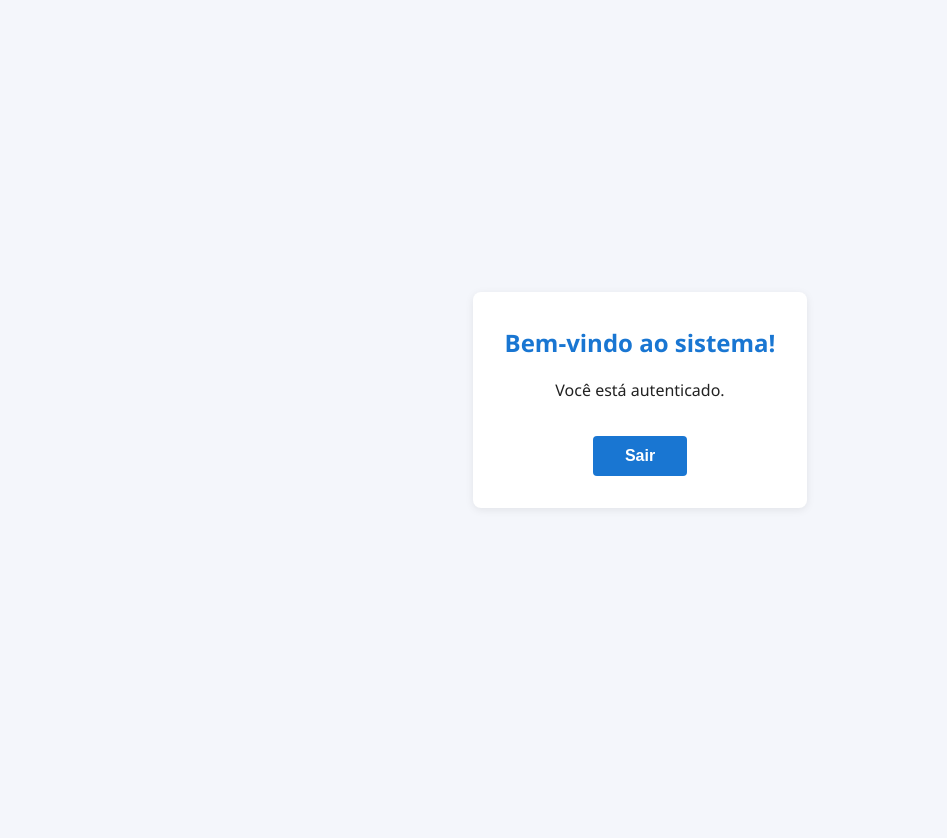
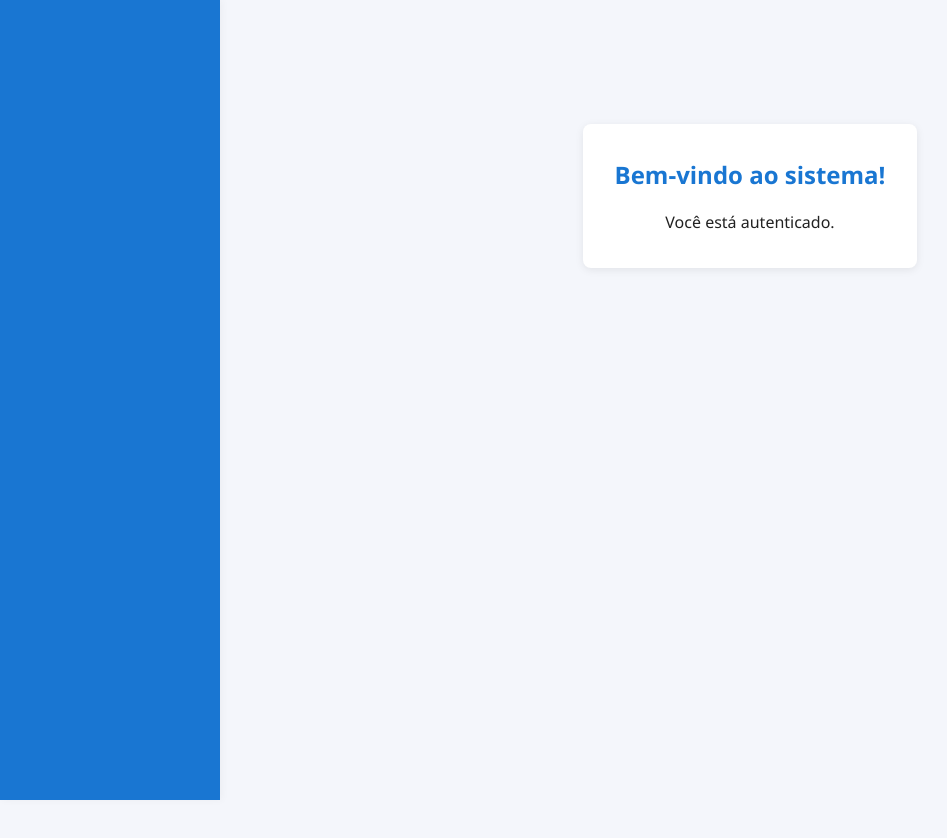
Before and after one commit to niceusts/ApiAgendamento, a Vue app in the folder frontend/frontend-app/: page /dashboard in a window 1280 px wide. Shown: the top 838 px of the page, without its empty margins (0-947 px from the left). Before the commit the page ends 800 px from the top, so only its background shows below. Built offline with nearby package versions, Linux system fonts and the light colour scheme; sample sign-in values are in the browser's storage; the HTML template or start-up script is replaced by a standard one.

Commit message:
feat: sidebar funcionando com tipo de usuario

```diff
--- a/frontend/frontend-app/src/components/forms/LoginForm.vue
+++ b/frontend/frontend-app/src/components/forms/LoginForm.vue
@@ -34,10 +34,17 @@ const handleLogin = async () => {
       email: email.value,
       senha: password.value,
     })
-  // Armazena o token JWT
-  localStorage.setItem('token', response.data.token)
-  // Redireciona para a dashboard
-  window.location.href = '/dashboard'
+    // Armazena o token JWT
+    localStorage.setItem('token', response.data.token)
+    // Armazena o tipo de usuário
+    localStorage.setItem('tipo', response.data.tipo)
+    // Armazena o nome do usuário (médico ou paciente)
+    localStorage.setItem('nome', response.data.nome)
+    console.log('Nome do usuário armazenado:', response.data.nome)
+    // Redireciona para a dashboard
+    window.location.href = '/dashboard'
+
+
   // eslint-disable-next-line @typescript-eslint/no-explicit-any
   } catch (err: any) {
     error.value = err.response?.data?.message
--- /dev/null
+++ b/frontend/frontend-app/src/components/layout/Sidebar.vue
@@ -0,0 +1,118 @@
+<!-- eslint-disable vue/multi-word-component-names -->
+<template>
+  <aside class="sidebar">
+    <nav>
+      <ul>
+        <template v-if="tipoUsuario === 'medico'">
+          <div>
+            <div class="sidebar-nome">{{ nomeUsuario }}</div>
+            <div class="sidebar-tipo">{{ tipoUsuario }}</div>
+            <li><router-link to="/dashboard">Dashboard</router-link></li>
+            <li><router-link to="/">Meus Agendamentos</router-link></li>
+            <li><router-link to="/">Meus Pacientes</router-link></li>
+          </div>
+          <button @click="logout">Sair</button>
+        </template>
+        <template v-else-if="tipoUsuario === 'paciente'">
+          <div class="sidebar-nome">{{ nomeUsuario }}</div>
+          <div class="sidebar-tipo">{{ tipoUsuario }}</div>
+          <li><router-link to="/dashboard">Dashboard</router-link></li>
+          <li><router-link to="/">Horários Disponiveis</router-link></li>
+          <li><router-link to="/">Meus Agendamentos</router-link></li>
+          <button @click="logout">Sair</button>
+        </template>
+      </ul>
+    </nav>
+  </aside>
+</template>
+
+<script setup lang="ts">
+import { ref, onMounted } from 'vue'
+import { useRouter } from 'vue-router'
+
+const router = useRouter()
+
+function logout() {
+  localStorage.removeItem('token')
+  localStorage.removeItem('nome')
+  localStorage.removeItem('medicoId')
+  router.push({ name: 'login' })
+}
+const tipoUsuario = ref('')
+const nomeUsuario = ref('')
+
+
+onMounted(() => {
+  tipoUsuario.value = localStorage.getItem('tipo') || ''
+  nomeUsuario.value = localStorage.getItem('nome') || ''
+})
+</script>
+
+<style scoped>
+.sidebar-nome {
+  font-size: 1.1rem;
+  font-weight: bold;
+  color: #fff;
+  text-align: center;
+}
+.sidebar-tipo {
+  font-size: 0.8rem;
+  color: #fff;
+  text-align: center;
+  margin-bottom: 1.5rem;
+}
+.sidebar {
+  width: 220px;
+  min-height: 100vh;
+  background: #1976d2;
+  color: #fff;
+  padding: 2rem 1rem;
+  box-shadow: 2px 0 8px rgba(0,0,0,0.04);
+  position: fixed;
+  top: 0;
+  left: 0;
+  display: flex;
+  flex-direction: column;
+}
+.sidebar nav ul {
+  list-style: none;
+  padding: 0;
+}
+.sidebar nav li {
+  margin-bottom: 1.5rem;
+}
+.sidebar nav a {
+  color: #fff;
+  text-decoration: none;
+  font-weight: 500;
+  font-size: 1.1rem;
+  transition: color 0.2s;
+}
+.sidebar nav ul {
+  min-height: 90vh;
+  display: flex;
+  flex-direction: column;
+  justify-content: space-between;
+}
+.sidebar nav a.router-link-exact-active {
+  color: #ffeb3b;
+}
+.sidebar nav a:hover {
+  color: #bbdefb;
+}
+.sidebar button {
+  margin-top: 2rem;
+  padding: 0.7rem 2rem;
+  background: red;
+  color: #fff;
+  border: none;
+  border-radius: 4px;
+  font-weight: bold;
+  cursor: pointer;
+}
+
+.sidebar button:hover {
+  background: darkred;
+}
+
+</style>
--- a/frontend/frontend-app/src/views/dashboard/DashboardView.vue
+++ b/frontend/frontend-app/src/views/dashboard/DashboardView.vue
@@ -1,20 +1,21 @@
+
 <template>
-  <div class="dashboard-container">
-    <h2>Bem-vindo ao sistema!</h2>
-    <p>Você está autenticado.</p>
-    <button @click="logout">Sair</button>
+  <div style="display: flex; min-height: 100vh;">
+    <Sidebar />
+    <main style="flex: 1; margin-left: 220px; padding: 2rem;">
+      <div class="dashboard-container">
+        <h2>Bem-vindo ao sistema!</h2>
+        <p>Você está autenticado.</p>
+
+      </div>
+    </main>
   </div>
 </template>
 
 <script setup lang="ts">
-import { useRouter } from 'vue-router'
+import Sidebar from '../../components/layout/Sidebar.vue'
 
-const router = useRouter()
 
-function logout() {
-  localStorage.removeItem('token')
-  router.push({ name: 'login' })
-}
 </script>
 
 <style scoped>
@@ -30,14 +31,5 @@ function logout() {
 .dashboard-container h2 {
   margin-bottom: 1rem;
 }
-.dashboard-container button {
-  margin-top: 2rem;
-  padding: 0.7rem 2rem;
-  background: #1976d2;
-  color: #fff;
-  border: none;
-  border-radius: 4px;
-  font-weight: bold;
-  cursor: pointer;
-}
+
 </style>
```
